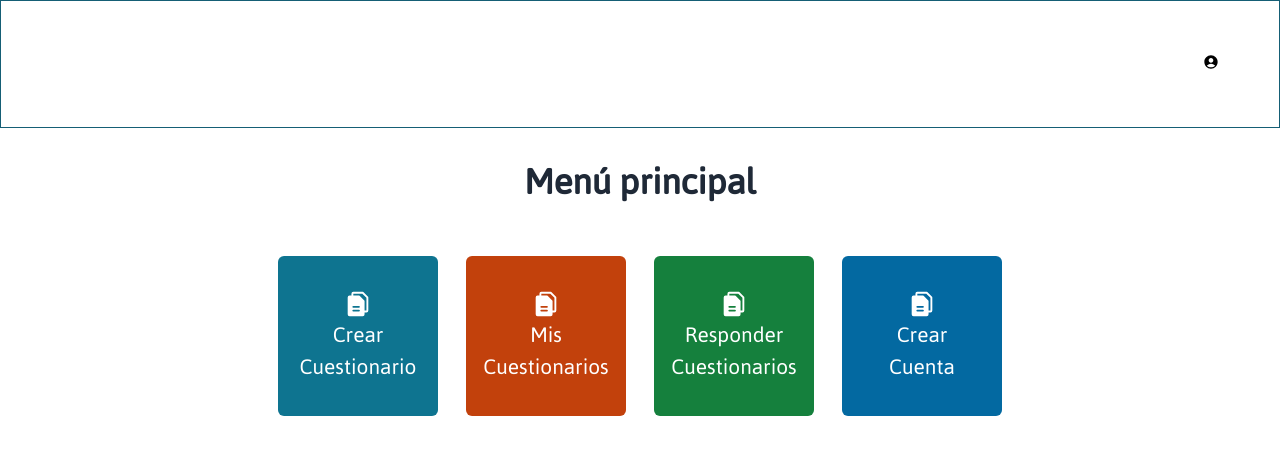
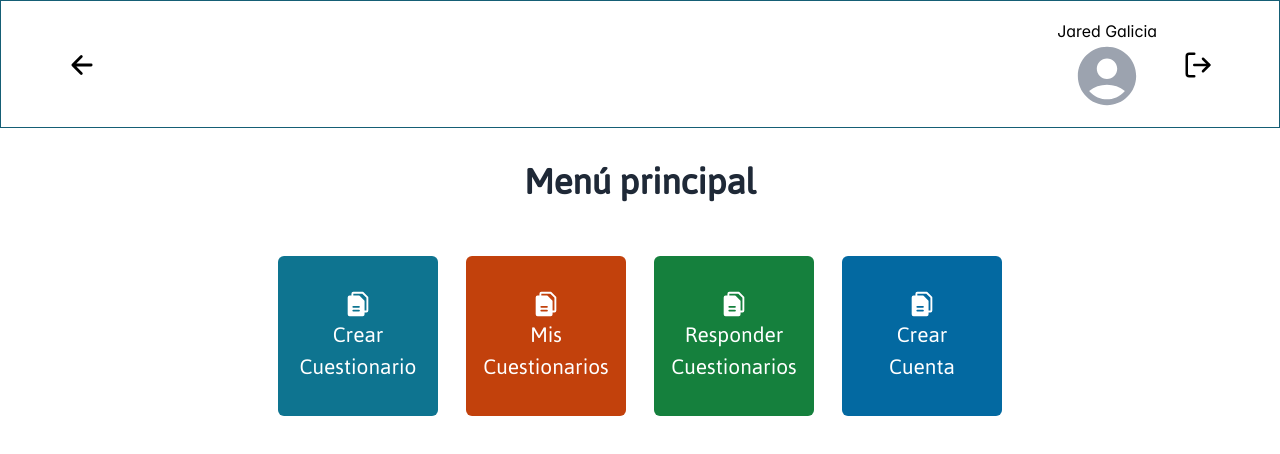
Before and after one commit to jared0192galicia/Questionarys, a Next.js app: page /home in a window 1280 px wide. Shown: the top 454 px of the page. Built offline with nearby package versions, Linux system fonts and the light colour scheme.

Commit message:
update header and create questionary

```diff
--- a/src/app/login/index.tsx
+++ b/src/app/login/index.tsx
@@ -9,6 +9,8 @@ import { Toast } from 'primereact/toast';
 import { useRouter } from 'next/navigation';
 import UIMessages from '@/models/messages';
 import ForgotPassword from '@/components/forgotPassword';
+import { locale, addLocale } from 'primereact/api';
+
 
 interface Account {
   firstName?: string;
@@ -29,6 +31,15 @@ export default function Login() {
 
   const toast = useRef<Toast>(null);
   const router = useRouter();
+
+  addLocale('es', {
+    weak: 'Débil',
+    medium: 'Media',
+    strong: 'Fuerte',
+    passwordPrompt: 'Introduce una contraseña'
+  });
+
+  locale('es');
 
   /**
    * @function
@@ -57,7 +68,7 @@ export default function Login() {
         setLoadingLogin(false);
         show(UIMessages.innvalidUser);
       }
-    }, 3_000);
+    }, 2_000);
   };
 
   return (
@@ -66,7 +77,7 @@ export default function Login() {
       {showForgotPassword && <ForgotPassword setVisible={setForgotPassword} />}
       <section
         className={cn(
-          'w-screen md:h-[calc(100vh-135px)]',
+          'w-screen md:h-screen',
           'bg-dirty-white font-jaldi font-light',
           'flex justify-center items-center gap-10 flex-col md:flex-row',
           { 'blur-sm': showForgotPassword }
--- a/src/app/page.tsx
+++ b/src/app/page.tsx
@@ -4,7 +4,7 @@ import Login from './login/index';
 export default function Home() {
   return (
       <section>
-        <Header></Header>
+        {/* <Header></Header> */}
         <Login></Login>
       </section>
   );
--- a/src/components/createQuestionary.tsx
+++ b/src/components/createQuestionary.tsx
@@ -33,13 +33,6 @@ export default function CreateQuestionary({ mode, visible, setVisible }: any) {
         <section
           className={cn('w-2/5', 'border border-solid border-cyan-800')}
         ></section>
-        <section
-          className={cn('w-2/5', 'border border-solid border-cyan-800')}
-        ></section>
-        <div className='w-20'></div>
-        <section
-          className={cn('w-2/5', 'border border-solid border-cyan-800')}
-        ></section>
       </div>
     </section>
   );
--- a/src/components/header.tsx
+++ b/src/components/header.tsx
@@ -1,26 +1,62 @@
+"use client"
 import cn from '@/utils/cn';
+import { useRouter } from 'next/navigation';
 import 'primereact/resources/themes/lara-light-blue/theme.css';
 import { Toolbar } from 'primereact/toolbar';
+import { CiLogout } from 'react-icons/ci';
+import { IoArrowBack } from 'react-icons/io5';
+import { LuLogOut } from 'react-icons/lu';
 import { MdAccountCircle } from 'react-icons/md';
 
 export default function Header() {
+  const router = useRouter();
+
   const endContent = () => {
     return (
       <>
-        <div className=''>
-          <MdAccountCircle />
+        <div className='flex items-center flex-col'>
+          <p className='textlg pr5 m-0'>Jared Galicia</p>
+          <MdAccountCircle className='text-[70px] text-gray-400' />
         </div>
+        <button
+          className='border-none bg-white cursor-pointer ml-5'
+          onClick={() => {
+            router.push('/');;
+          }}
+        >
+          {/* <p className='textlg pr5 m-0'>Jared Galicia</p> */}
+          <LuLogOut className='text-[30px] text-gray400' />
+        </button>
+      </>
+    );
+  };
+
+  const startContent = () => {
+    return (
+      <>
+        <button
+          className='border-none bg-white cursor-pointer'
+          onClick={() => {
+            router.back;
+          }}
+        >
+          {/* <p className='textlg pr5 m-0'>Jared Galicia</p> */}
+          <IoArrowBack className='text-[30px] text-gray400' />
+        </button>
       </>
     );
   };
 
   return (
     <header
-      className={cn('border border-solid border-cyan-800', 'w-screen h-32 overflow-hidden')}
+      className={cn(
+        'border border-solid border-cyan-800',
+        'w-screen h-32 overflow-hidden'
+      )}
     >
       <Toolbar
         className='bg-white md:mx-10 border-none wfull h-full'
-        // start={startContent}
+        start={startContent}
         end={endContent}
       />
     </header>
```
